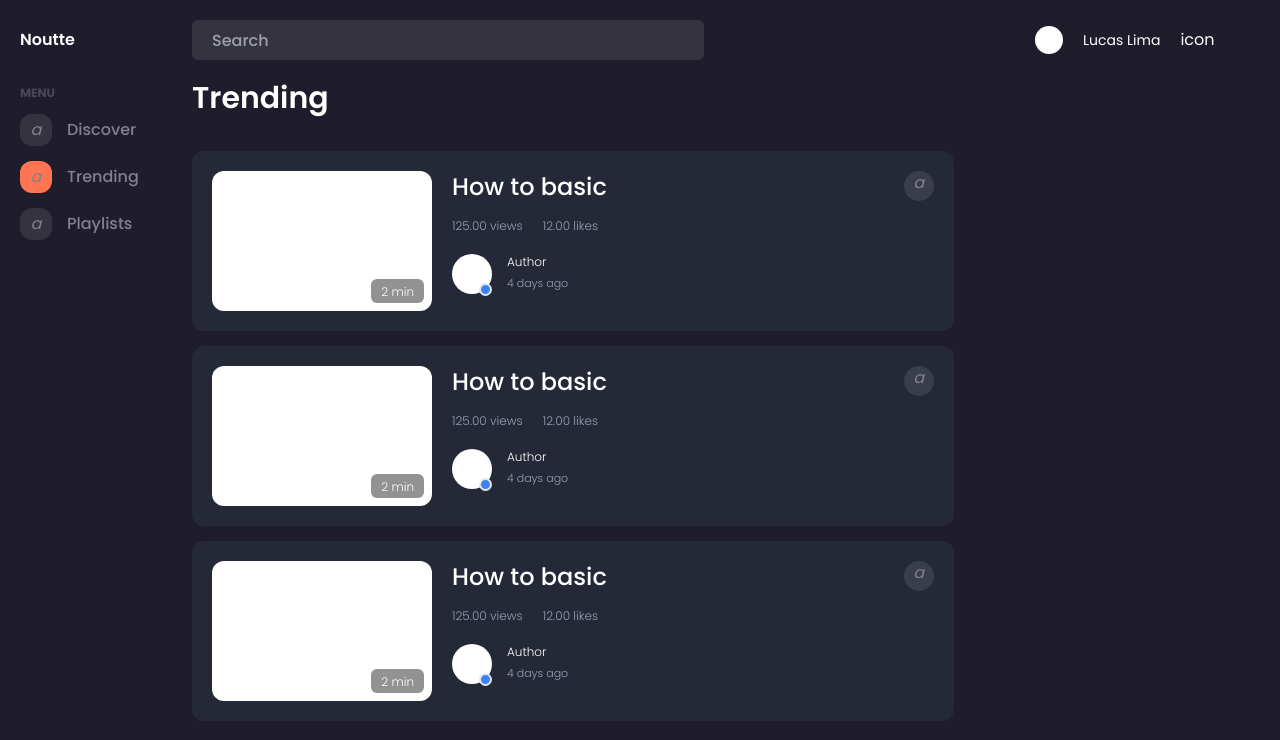
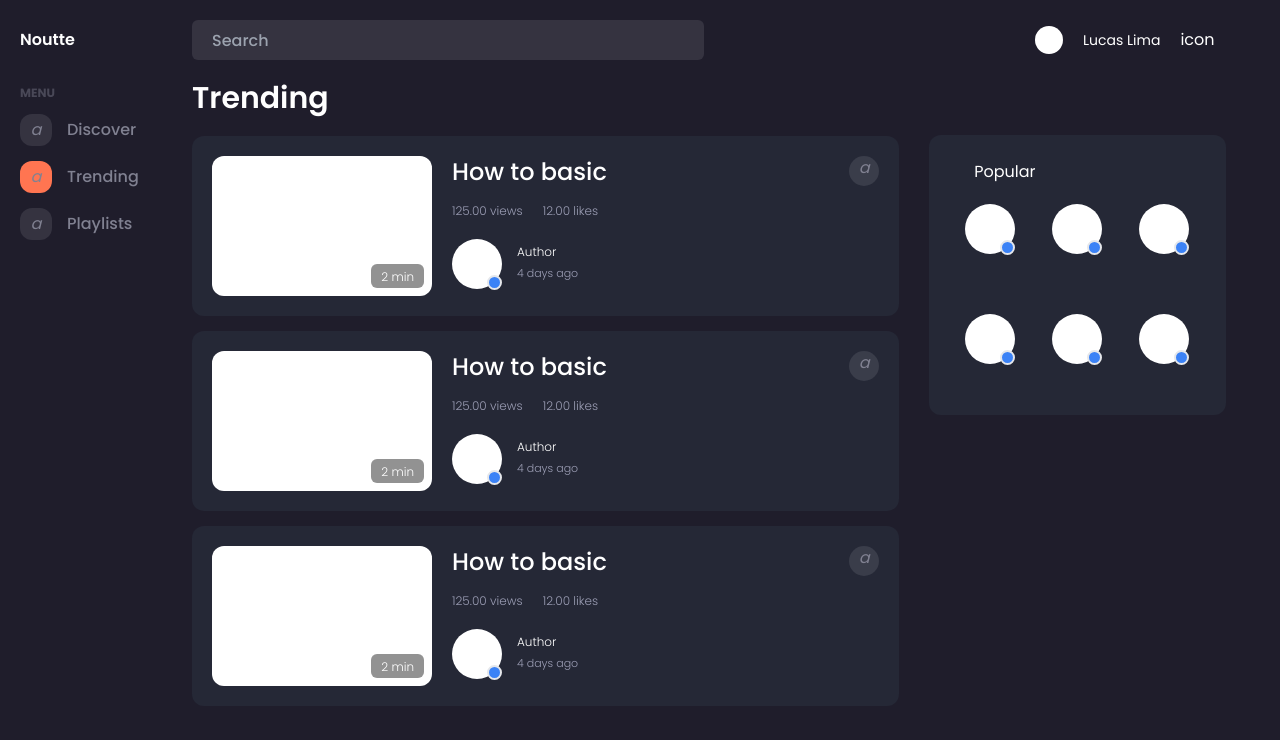
Before and after one commit to Lukenoutte/noutte-platform-nuxt, a Nuxt app: page /trending in a window 1280 px wide. Shown: the top 740 px of the page. Built offline with nearby package versions, Linux system fonts and the light colour scheme.

Commit message:
feature/component profile picture

```diff
--- a/components/CardDiscover.vue
+++ b/components/CardDiscover.vue
@@ -14,20 +14,7 @@
     <div class="flex flex-col">
       <span class="text-white text-4xl font-medium">{{ title }}</span>
       <div class="flex flex-row mt-[40px]">
-        <div class="rounded-full w-[50px] h-[50px] bg-white relative">
-          <div
-            class="
-              rounded-full
-              w-[15px]
-              h-[15px]
-              bg-white
-              border-solid border-2 border-red-500
-              absolute top-[72%] right-0
-            "
-          >
-          <div></div>
-          </div>
-        </div>
+        <ProfilePicture/>
         <div class="ml-[10px] mt-[5px] text-white">
           <p class="text-sm font-semibold">{{ author }}</p>
           <p class="text-xs font-light">
--- a/components/CardMostWatched.vue
+++ b/components/CardMostWatched.vue
@@ -13,33 +13,7 @@
       <span class="text-xs font-light text-white">{{ videoSize }}</span>
     </div>
     <div class="bg-red-500 h-1/2 rounded-t-xl cursor-pointer"></div>
-    <div
-      class="
-        bg-white
-        rounded-full
-        w-[50px]
-        h-[50px]
-        absolute
-        top-[45%]
-        right-[25px]
-        cursor-pointer
-      "
-    >
-      <div
-        class="
-          rounded-full
-          w-[15px]
-          h-[15px]
-          bg-blue-500
-          border-solid border-2 border-most-watched-card-bg
-          absolute
-          top-[72%]
-          right-0
-        "
-      >
-        <div></div>
-      </div>
-    </div>
+    <ProfilePicture newClasses="absolute top-[43%] right-[20px]"/>
     <div class="px-[30px] pt-[20px]">
       <p class="text-sm text-grey-card font-normal">{{ author }}</p>
       <p class="mt-[10px] font-medium text-white">{{ title }}</p>
@@ -57,5 +31,5 @@ defineProps({
   createdSince: { type: String, required: true },
   views: { type: String, required: true },
   videoSize: { type: String, required: true },
-});
+})
 </script>
--- a/components/CardTrending.vue
+++ b/components/CardTrending.vue
@@ -50,32 +50,8 @@
         <span class="ml-[20px]">12.00 likes</span>
       </div>
       <div class="flex flex-row mt-[20px]">
-        <div
-          class="
-            bg-white
-            rounded-full
-            w-[40px]
-            h-[40px]
-            cursor-pointer
-            relative
-          "
-        >
-          <div
-            class="
-              rounded-full
-              w-[13px]
-              h-[13px]
-              bg-blue-500
-              border-solid border-2 border-most-watched-card-bg
-              absolute
-              top-[72%]
-              right-0
-            "
-          >
-            <div></div>
-          </div>
-        </div>
-        <div class="ml-[15px] font-light">
+        <ProfilePicture/>
+        <div class="mt-[5px] ml-[15px] font-light">
           <p class="text-white text-xs cursor-pointer">Author</p>
           <p class="mt-[5px] text-grey-card text-[11px]">
             4 days ago
--- /dev/null
+++ b/components/ProfilePicture.vue
@@ -0,0 +1,33 @@
+<template>
+  <div
+      class="
+        bg-white
+        rounded-full
+        w-[50px]
+        h-[50px]
+        cursor-pointer
+      "
+      :class="`${newClasses ? newClasses : 'relative'}`"
+    >
+      <div
+        class="
+          rounded-full
+          w-[15px]
+          h-[15px]
+          bg-blue-500
+          border-solid border-2 border-most-watched-card-bg
+          absolute
+          top-[72%]
+          right-0
+        "
+      >
+        <div></div>
+      </div>
+    </div>
+</template>
+
+<script setup>
+  defineProps({
+    newClasses: { type: String }
+  })
+</script>
--- a/layouts/default.vue
+++ b/layouts/default.vue
@@ -2,7 +2,7 @@
   <div class="bg-dark-blue min-h-screen">
       <TheHeader/>
       <div class="flex flex-row">
-        <MenuLeft/>
+        <TheMenuLeft/>
         <div class="w-[85%]">
           <slot/>
         </div>
--- a/pages/trending/index.vue
+++ b/pages/trending/index.vue
@@ -1,11 +1,30 @@
 <template>
   <NuxtLayout>
-    <div class="flex flex-col">
-      <h1 class="text-white text-3xl font-semibold">Trending</h1>
-      <div class="mt-[20px] w-[70%]">
-        <CardTrending/>
-        <CardTrending/>
-        <CardTrending/>
+    <div class="flex flex-row">
+      <div class="w-[65%]">
+        <h1 class="text-white text-3xl font-semibold">Trending</h1>
+        <div class="mt-[20px]">
+          <CardTrending/>
+          <CardTrending/>
+          <CardTrending/>
+        </div>
+      </div>
+      <div class="w-[30%] pl-[30px] mt-[55px]">
+        <div class="bg-card h-[280px] w-[100%] rounded-xl p-[25px]">
+          <p class="text-white text-md ml-[20px]">Popular</p>
+          <div>
+            <div class="flex flex-row mt-[20px] justify-center">
+              <ProfilePicture newClasses="relative mr-[15%]"/>
+              <ProfilePicture newClasses="relative mr-[15%]"/>
+              <ProfilePicture/>
+            </div>
+            <div class="flex flex-row mt-[60px] justify-center">
+              <ProfilePicture newClasses="relative mr-[15%]"/>
+              <ProfilePicture newClasses="relative mr-[15%]"/>
+              <ProfilePicture/>
+            </div>
+          </div>
+        </div>
       </div>
     </div>
   </NuxtLayout>
```
Also changed, not shown: components/TheMenuLeft.vue (renamed from components/MenuLeft.vue).
